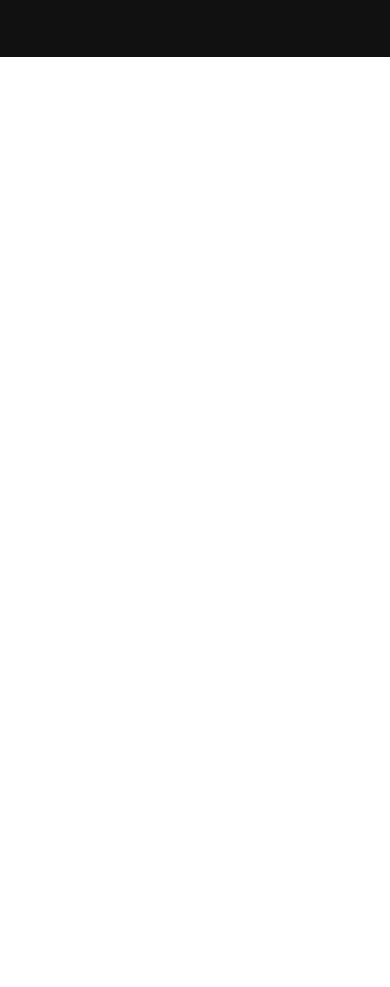
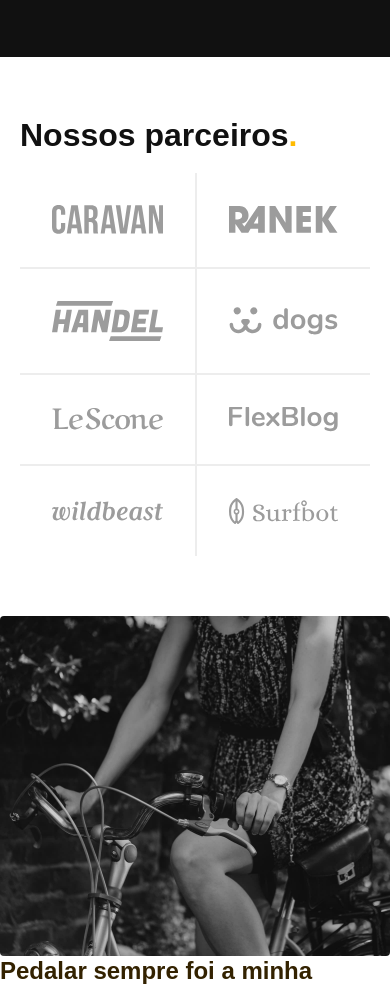
Before and after one commit to victor-dv/Bikcraft, a plain HTML site: page index.html in a window 390 px wide. Shown: the part 2144-3131 px from the top of the page. Before the commit the page ends 2801 px from the top, so only its background shows below. Drawn offline with Linux system fonts and the light colour scheme.

Commit message:
Sessão parceirias

```diff
--- a/css/global/global.css
+++ b/css/global/global.css
@@ -9,7 +9,8 @@ h2,
 h3,
 h4,
 ul,
-p{
+p,
+blockquote{
 margin: 0px;
 }
 
--- /dev/null
+++ b/css/home/parceiros.css
@@ -0,0 +1,53 @@
+.parceiros{
+    padding-top: 60px ;
+    padding-bottom: 120px;
+}
+
+.parceiros h2{
+    margin-bottom: 60px;
+}
+
+.parceiros ul{
+    padding: 0 20px;
+    max-width: 1400px;
+    display: grid;
+    grid-template-columns: repeat(4,1fr);
+    margin: 0 auto;
+}
+
+.parceiros li{
+    display: flex;
+    padding: 32px;
+    border-left: 2px solid var(--cor-2) ;
+}
+.parceiros img{
+    margin: auto;
+}
+
+.parceiros LI:first-child,
+.parceiros LI:nth-child(5){
+ border-left: none;
+}
+
+.parceiros li:nth-child(n + 5){
+    border-top: 2px solid var(--cor-2);
+}
+
+@media(max-width: 800px){
+    .parceiros{
+        padding-bottom: 60px; ;
+    }
+    .parceiros h2{
+        margin-bottom: 20px;
+    }
+    .parceiros ul{
+        grid-template-columns: repeat(2, 1fr);
+    }
+    .parceiros li:nth-child(n + 3){
+        border-top: 2px solid var(--cor-2);
+    }
+    .parceiros li:nth-child(odd){
+        border-left: none;
+    }
+
+}
--- a/css/style.css
+++ b/css/style.css
@@ -10,6 +10,7 @@
 /* Home */
 @import "./home/introducao.css";
 @import "./home/tecnologia.css";
+@import "./home/parceiros.css";
 
 /* Biciletas */
 @import "./bicicletas/bicicletas-lista.css";
--- a/index.html
+++ b/index.html
@@ -74,7 +74,7 @@
     <article class="tecnologia-bg">
         <div class="tecnologia container">
             <div class="tecnologia-conteudo">
-                <span class="font-2-l-b cor-5">Tecnologia AvanBçada</span>
+                <span class="font-2-l-b cor-5">Tecnologia Avançada</span>
                 <h2 class="font-1-xxl cor-0">Você escolhe as suas cores e componentes<span class="cor-p1">.</span></h2>
                 <p class="font-2-l cor-5">Cada Bikcraft é única e possui a sua identidade. As medidas serão exatas para
                     o
@@ -109,6 +109,38 @@
 
     </article>
 
+    <section class="parceiros" aria-label="Nosso Parceiros">
+        <h2 class="container font-1-xxl">Nossos parceiros<span class="cor-p1">.</span></h2>
+
+        <ul>
+            <li><img src="./img/parceiros/caravan.svg" alt="caravan"></li>
+            <li><img src="./img/parceiros/ranek.svg" alt="ranek"></li>
+            <li><img src="./img/parceiros/handel.svg" alt="handel"></li>
+            <li><img src="./img/parceiros/dogs.svg" alt="dogs"></li>
+            <li><img src="./img/parceiros/lescone.svg" alt="lescone"></li>
+            <li><img src="./img/parceiros/flexblog.svg" alt="flexblog"></li>
+            <li><img src="./img/parceiros/wildbeast.svg" alt="wildbeast"></li>
+            <li><img src="./img/parceiros/surfbot.svg" alt="surfbot"></li>
+
+
+        </ul>
+    </section>
+
+    <section class="depoimento" aria-label="Depoimento">
+        <div>
+            <img src="./img/fotos/depoimento.jpg" alt="Pessoa pedalando uma bicleta">
+        </div>
+        <div class="depoimento-conteudo">
+            <blockquote class="font-1-xl cor-p5">
+                <p>Pedalar sempre foi a minha paixão, o que o pessoal da
+                   Bikcraft fez foi intensificar o meu amor por esta atividade.
+                   Recomendo à todos que amo.</p>
+            </blockquote>
+            <span class="font-1-m-b cor-p4">Giovana Gardiano</span>
+        </div>
+
+    </section>
+
 </body>
 
 </html>
```
